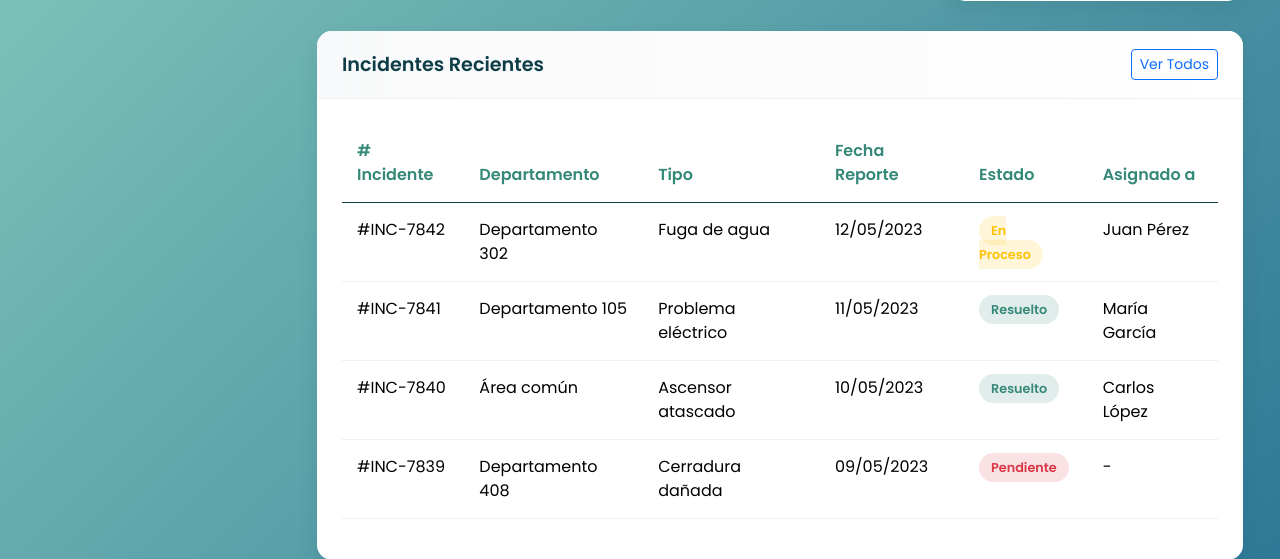
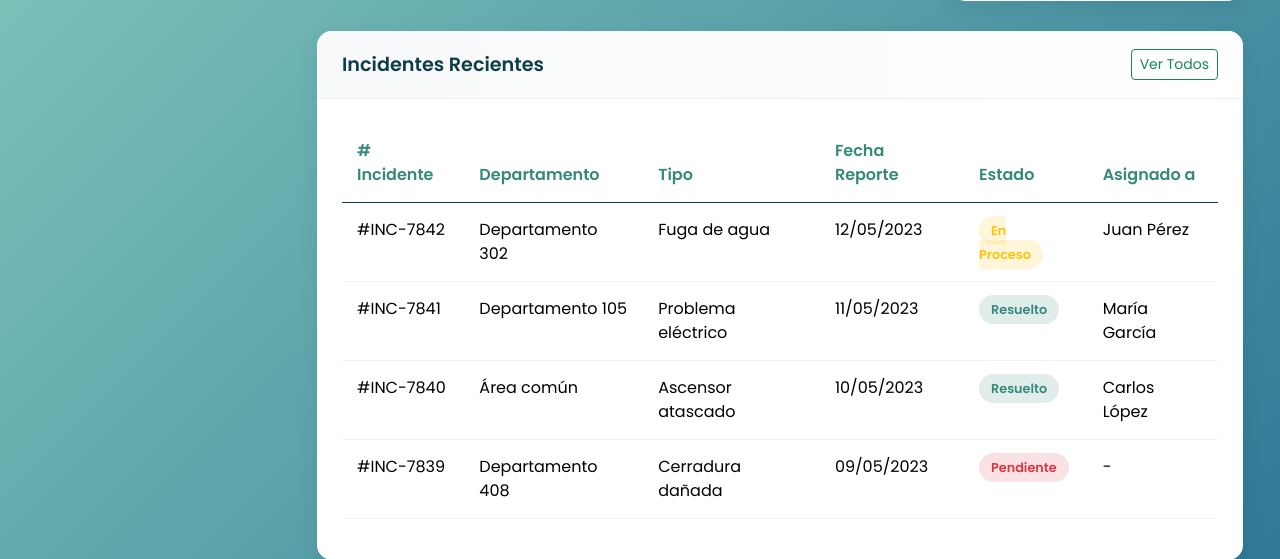
Before and after one commit to velasquez05-eng/edificio, a PHP site: page /public/vista/DashboardVista.php in a window 1280 px wide. Shown: the part 1200-1759 px from the top of the page. Run offline with PHP 8.4, Linux system fonts and the light colour scheme; the visitor is signed in with stand-in values (Sample User, id 1).

Commit message:
cambio del color en opciones

```diff
--- a/public/vista/DashboardVista.php
+++ b/public/vista/DashboardVista.php
@@ -143,7 +143,7 @@
                         <div class="content-box-header">
                             <h5>Incidentes Recientes</h5>
                             <div class="box-actions">
-                                <button class="btn btn-sm btn-outline-primary">Ver Todos</button>
+                                <button class="btn btn-sm btn-outline-success">Ver Todos</button>
                             </div>
                         </div>
                         <div class="content-box-body">
```
